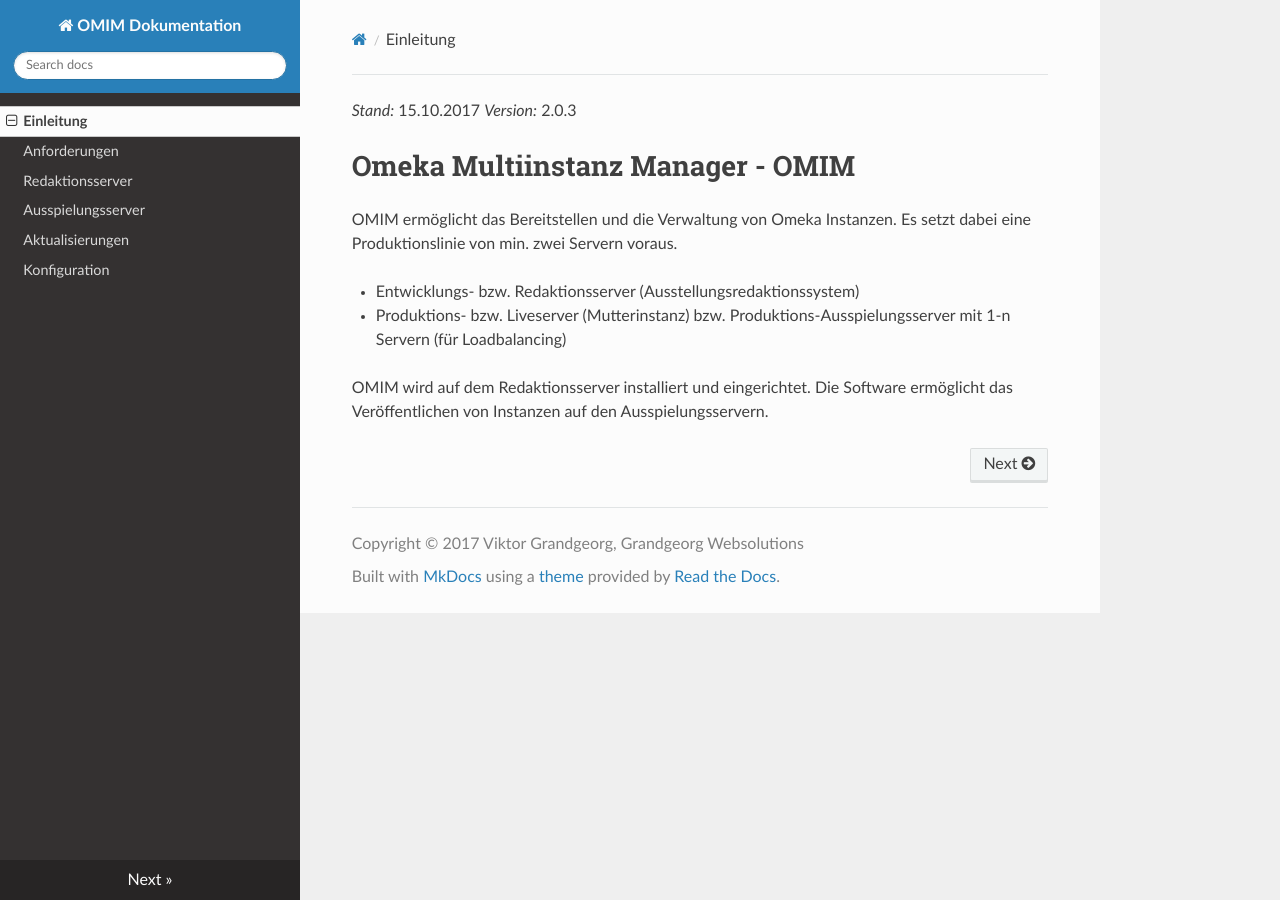
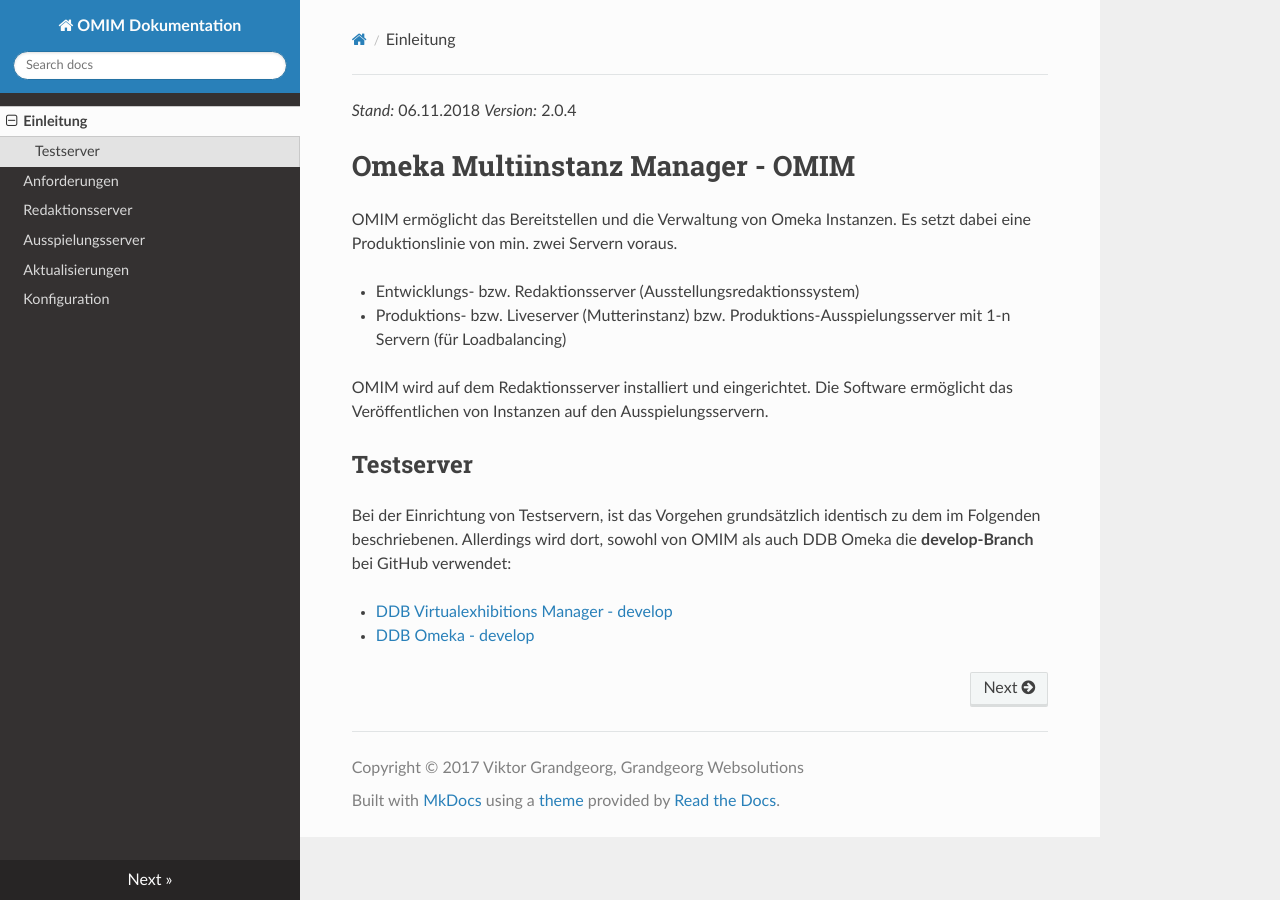
Before and after one commit to Deutsche-Digitale-Bibliothek/ddb-virtualexhibitions-systemdocs, an MkDocs documentation site: the page built from docs/index.md, in a window 1280 px wide. Built offline with MkDocs 1.6.1, drawn with Linux system fonts in a browser that asks for light colours; nearby versions of some CDN libraries; old or Windows-style settings are respelled for this version of MkDocs.

```diff
--- a/docs/index.md
+++ b/docs/index.md
@@ -2,8 +2,8 @@
 Date:    2017-10-15
 ---
 
-*Stand:* 15.10.2017
-*Version:* 2.0.3
+*Stand:* 06.11.2018
+*Version:* 2.0.4
 
 Omeka Multiinstanz Manager - OMIM
 =================================
@@ -16,3 +16,10 @@ Es setzt dabei eine Produktionslinie von min. zwei Servern voraus.
 
 OMIM wird auf dem Redaktionsserver installiert und eingerichtet.
 Die Software ermöglicht das Veröffentlichen von Instanzen auf den Ausspielungsservern.
+
+## Testserver
+
+Bei der Einrichtung von Testservern, ist das Vorgehen grundsätzlich identisch zu dem im Folgenden beschriebenen. Allerdings wird dort, sowohl von OMIM als auch DDB Omeka die __develop-Branch__ bei GitHub verwendet:
+
+- [DDB Virtualexhibitions Manager - develop](https://github.com/Deutsche-Digitale-Bibliothek/ddb-virtualexhibitions-manager/tree/develop)
+- [DDB Omeka - develop](https://github.com/Deutsche-Digitale-Bibliothek/ddb-virtualexhibitions/tree/develop)
```
Also changed, not shown: docs/dev-srv.md (+2 -0 lines), docs/prod-srv.md (+3 -0 lines), docs/updates.md (+5 -2 lines).
